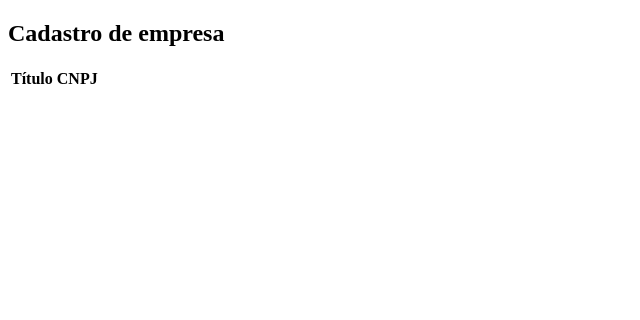
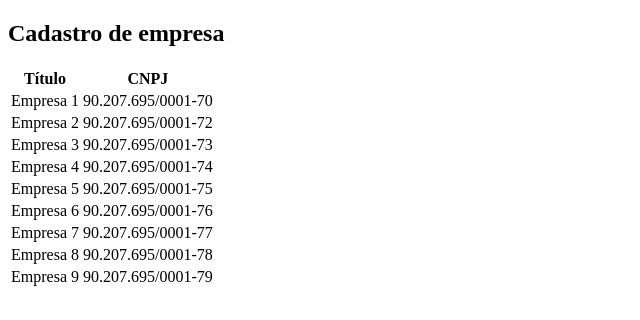
Before and after one commit to matheuszenker/react-crud, a React (Create React App) app: page / in a window 1280 px wide. Shown: the top 320 px of the page, without its empty margins (0-640 px from the left). Built offline with nearby package versions, Linux system fonts and the light colour scheme; data requests are answered from the project's data file; the HTML template or start-up script is replaced by a standard one.

Commit message:
Consumo fixo do db.json

```diff
--- a/package.json
+++ b/package.json
@@ -6,6 +6,7 @@
     "@testing-library/jest-dom": "^4.2.4",
     "@testing-library/react": "^9.4.0",
     "@testing-library/user-event": "^7.2.1",
+    "axios": "^0.19.0",
     "eslint-config-prettier": "^6.8.0",
     "prop-types": "^15.7.2",
     "react": "^16.12.0",
--- /dev/null
+++ b/src/components/Crud/components/TableBody/index.js
@@ -0,0 +1,16 @@
+import React from 'react';
+
+// import { Container } from './styles';
+
+const TableBody = ({ data }) => {
+  const lines = data.map(line => (
+    <tr key={line.id}>
+      <td>{line.title}</td>
+      <td>{line.cnpj}</td>
+    </tr>
+  ));
+
+  return lines;
+};
+
+export default TableBody;
--- a/src/components/Crud/index.js
+++ b/src/components/Crud/index.js
@@ -1,12 +1,21 @@
 import React, { Component } from 'react';
 import PropTypes from 'prop-types';
+import axios from 'axios';
 
 import TableHeader from './components/TableHeader';
+import TableBody from './components/TableBody';
 // import { Container } from './styles';
 
 export default class Crud extends Component {
+  state = {
+    data: [],
+  };
+
   componentDidMount() {
-    console.log(this.props.data.structure);
+    axios.get(`http://localhost:3001/companies`).then(res => {
+      const { data } = res;
+      this.setState({ data });
+    });
   }
 
   render() {
@@ -15,7 +24,9 @@ export default class Crud extends Component {
         <thead>
           <TableHeader structure={this.props.data.structure} />
         </thead>
-        <tbody></tbody>
+        <tbody>
+          <TableBody data={this.state.data} />
+        </tbody>
       </table>
     );
   }
```
Also changed, not shown: 1 other file (tests, documents, lock files or other folders).
